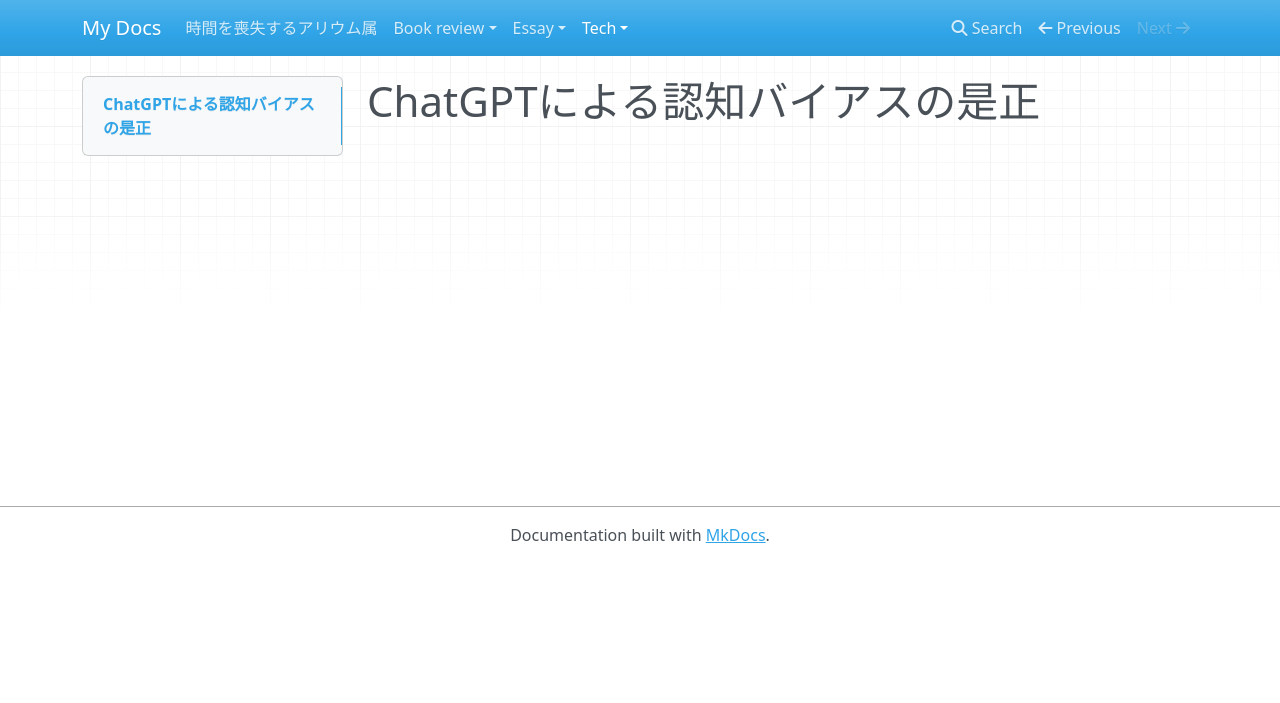
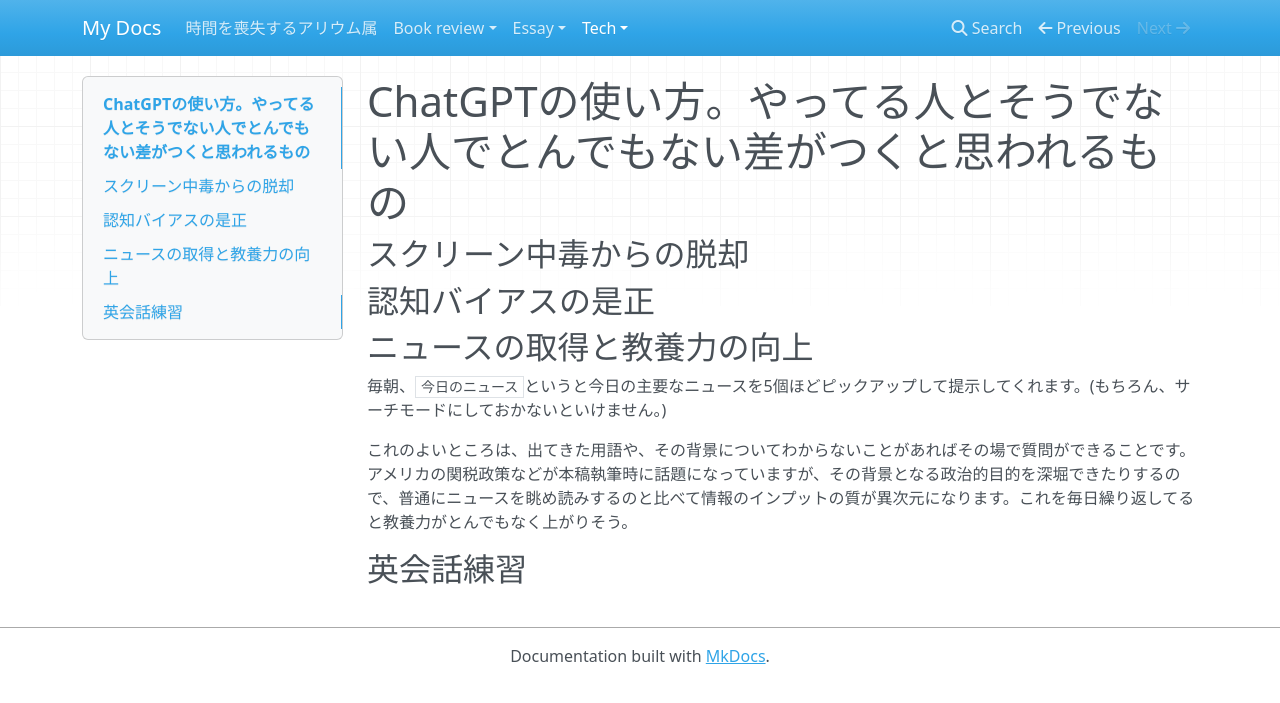
Before and after one commit to kunihiroka/allium, an MkDocs documentation site: the page built from docs/tech/003/003.md, in a window 1280 px wide. Shown: the top 703 px of the page. Built offline with MkDocs 1.6.1, drawn with Linux system fonts in a browser that asks for light colours; nearby versions of some CDN libraries.

Commit message:
commit from Lubuntu

```diff
--- a/docs/tech/003/003.md
+++ b/docs/tech/003/003.md
@@ -1 +1,11 @@
-# ChatGPTによる認知バイアスの是正
+# ChatGPTの使い方。やってる人とそうでない人でとんでもない差がつくと思われるもの
+## スクリーン中毒からの脱却
+
+## 認知バイアスの是正
+
+## ニュースの取得と教養力の向上
+毎朝、`今日のニュース`というと今日の主要なニュースを5個ほどピックアップして提示してくれます。(もちろん、サーチモードにしておかないといけません。)
+
+これのよいところは、出てきた用語や、その背景についてわからないことがあればその場で質問ができることです。アメリカの関税政策などが本稿執筆時に話題になっていますが、その背景となる政治的目的を深堀できたりするので、普通にニュースを眺め読みするのと比べて情報のインプットの質が異次元になります。これを毎日繰り返してると教養力がとんでもなく上がりそう。
+
+## 英会話練習
```
Also changed, not shown: docs/index.md (+1 -0 lines).
